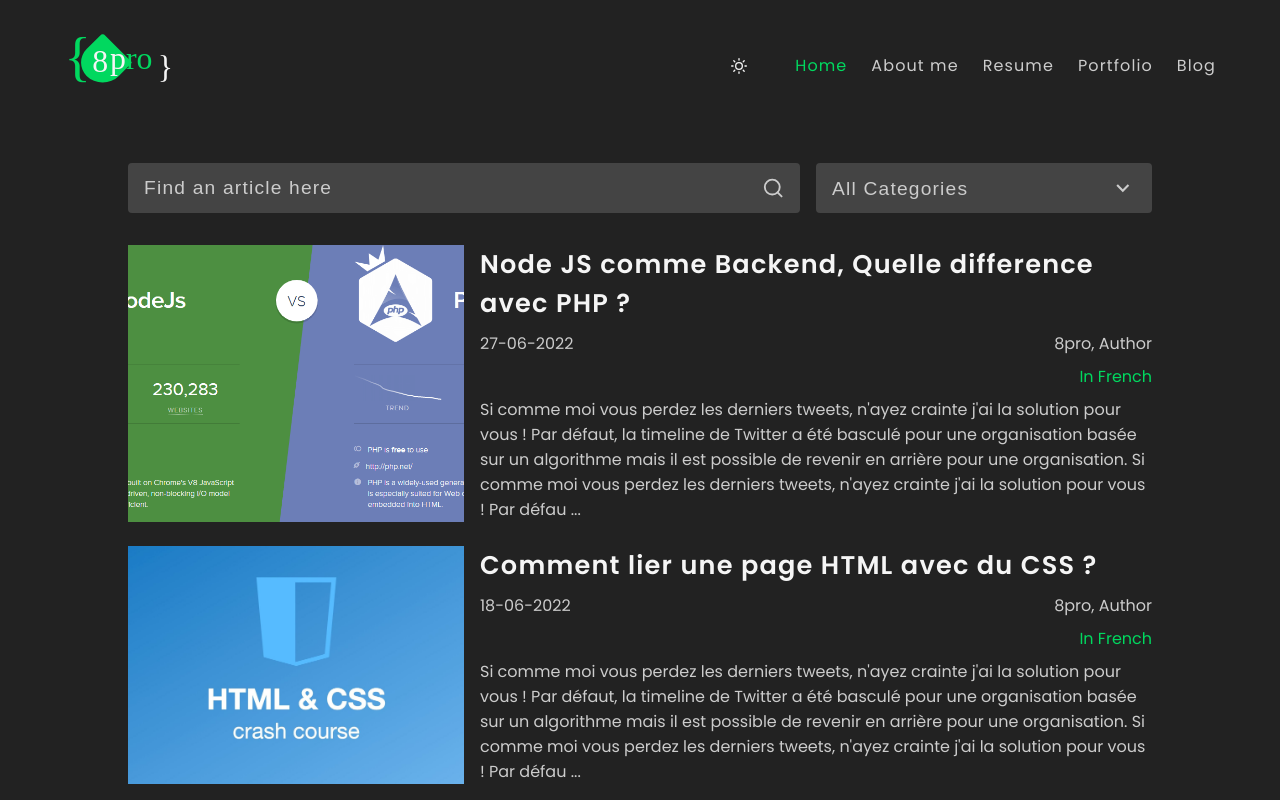
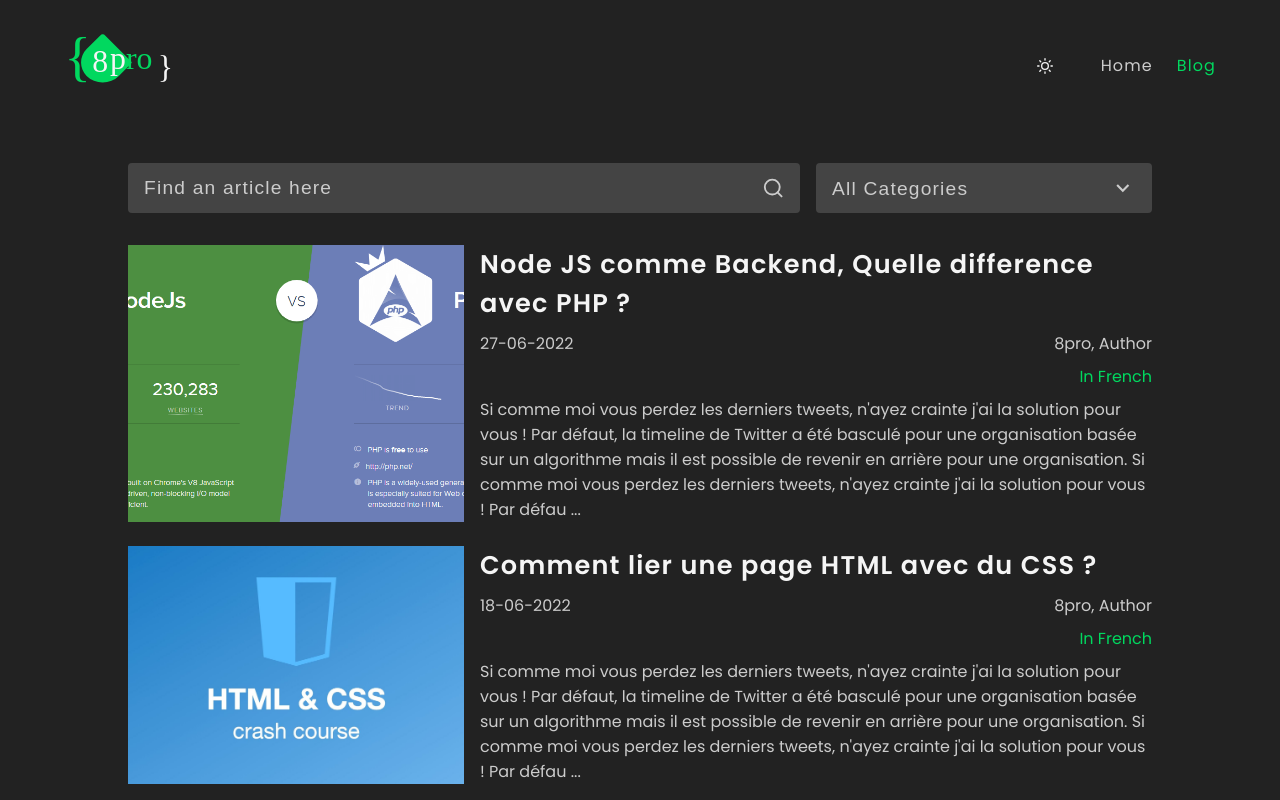
Before and after one commit to Mechack08/portfolio, a React (Create React App) app: page /blog in a window 1280 px wide. Shown: the top 800 px of the page. Built offline with nearby package versions, Linux system fonts and the light colour scheme.

Commit message:
Update component by adding useLocation, show nav if match with the conditions and other many things

```diff
--- a/src/components/Navbar.jsx
+++ b/src/components/Navbar.jsx
@@ -1,5 +1,5 @@
 import React, { useEffect, useState } from "react";
-import { Link } from "react-router-dom";
+import { Link, useLocation } from "react-router-dom";
 import { FiSun } from "react-icons/fi";
 import { HiMoon } from "react-icons/hi";
 import Logo from "../../src/assets/Logo.svg";
@@ -8,6 +8,17 @@
   const [widthSize, setWidthSize] = useState(window.innerWidth);
   const [menuClass, setMenuClass] = useState("menu-humberger none");
   const [hideMenus, setHideMenus] = useState("hide");
+
+  const location = useLocation();
+
+  const activeLink = (path) => {
+    let class_name = undefined;
+    if (location.pathname === path) {
+      class_name = "active";
+    }
+
+    return class_name;
+  };
 
   const handleClass = () => {
     if (menuClass === "menu-humberger none") {
@@ -50,10 +61,18 @@
         </div>
         <nav className={hideMenus}>
           <span>
-            <a a href="#home" className="active">
+            {location.pathname === "/" ? (
+              <a href="#home" className={activeLink("/")}>
                 Home
               </a>
+            ) : (
+              <Link to="/" className={activeLink("/")}>
+                Home
+              </Link>
+            )}
           </span>
+          {location.pathname === "/" && (
+            <>
               <span>
                 <a href="#about">About me</a>
               </span>
@@ -63,8 +82,12 @@
               <span>
                 <a href="#portfolio">Portfolio</a>
               </span>
+            </>
+          )}
           <span>
-            <Link to="/blog">Blog</Link>
+            <Link to="/blog" className={activeLink("/blog")}>
+              Blog
+            </Link>
           </span>
         </nav>
         <div className={menuClass} onClick={handleClass}>
```
Lines whose indentation alone changed are shown as unchanged.
